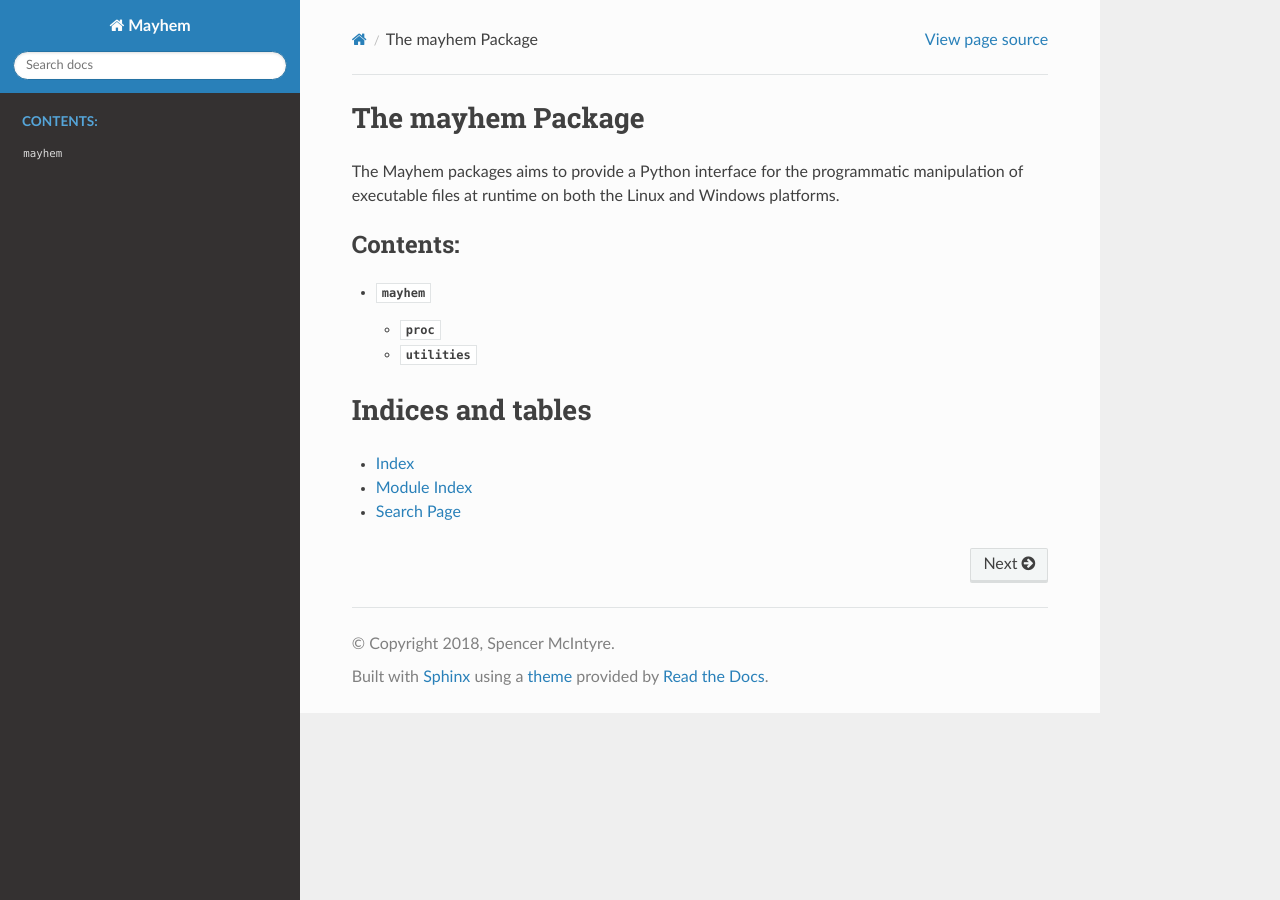
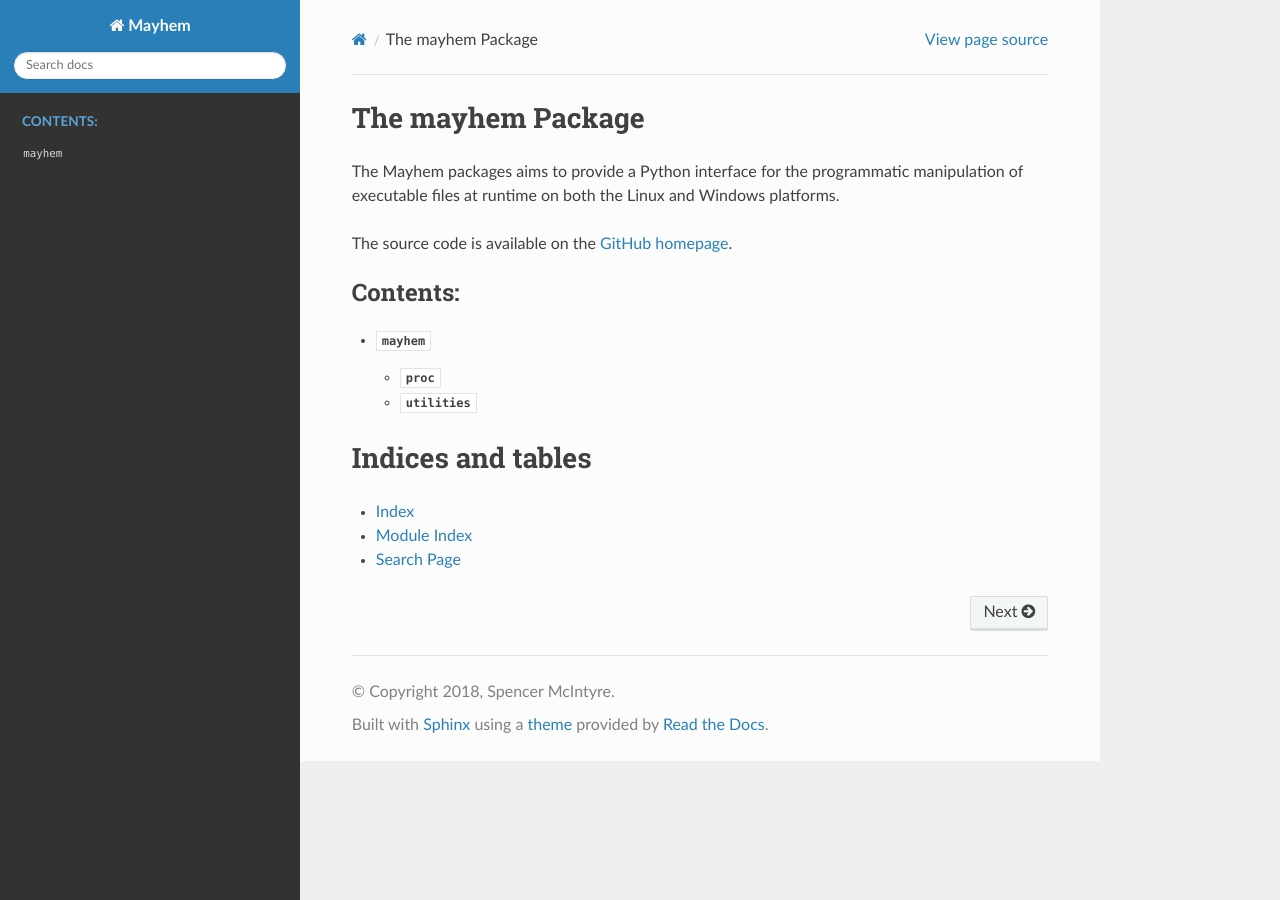
Before and after one commit to zeroSteiner/mayhem, a Sphinx documentation site: the page built from docs/source/index.rst, in a window 1280 px wide. Built offline with Sphinx 7.4.7 and the Read the Docs theme 2.0.0, drawn with Linux system fonts in a browser that asks for light colours; some of the changed lines change nothing that is shown.

Commit message:
Refactor the sphinx conf file

```diff
--- a/docs/source/conf.py
+++ b/docs/source/conf.py
@@ -7,11 +7,6 @@
 # http://www.sphinx-doc.org/en/stable/config
 
 # -- Path setup --------------------------------------------------------------
-
-# If extensions (or modules to document with autodoc) are in another directory,
-# add these directories to sys.path here. If the directory is relative to the
-# documentation root, use os.path.abspath to make it absolute, like shown here.
-#
 import os
 import sys
 
@@ -34,23 +29,17 @@ release = '0.2'
 
 
 # -- General configuration ---------------------------------------------------
+GITHUB_BRANCH = 'master'
+GITHUB_REPO = 'zeroSteiner/mayhem'
 add_module_names = False
-# If your documentation needs a minimal Sphinx version, state it here.
-#
-# needs_sphinx = '1.0'
 
-# Add any Sphinx extension module names here, as strings. They can be
-# extensions coming with Sphinx (named 'sphinx.ext.*') or your custom
-# ones.
 extensions = [
     'sphinx.ext.autodoc',
+    'sphinx.ext.coverage',
+    'sphinx.ext.githubpages',
     'sphinx.ext.intersphinx',
-    'sphinx.ext.coverage',
     'sphinx.ext.viewcode',
-    'sphinx.ext.githubpages',
 ]
-
-intersphinx_mapping = {'python': ('https://docs.python.org/3.6', None)}
 
 # Add any paths that contain templates here, relative to this directory.
 templates_path = ['_templates']
@@ -167,8 +156,12 @@ texinfo_documents = [
 
 
 # -- Extension configuration -------------------------------------------------
+intersphinx_mapping = {'python': ('https://docs.python.org/3.6', None)}
 
-# -- Options for intersphinx extension ---------------------------------------
-
-# Example configuration for intersphinx: refer to the Python standard library.
-intersphinx_mapping = {'https://docs.python.org/': None}
+def linkcode_resolve(domain, info):
+    if domain != 'py':
+        return None
+    if not info['module']:
+        return None
+    file_name = info['module'].replace('.', '/') + '.py'
+    return "https://github.com/{0}/blob/{1}/{2}".format(GITHUB_REPO, GITHUB_BRANCH, file_name)
--- a/docs/source/index.rst
+++ b/docs/source/index.rst
@@ -4,6 +4,8 @@ The mayhem Package
 The Mayhem packages aims to provide a Python interface for the programmatic
 manipulation of executable files at runtime on both the Linux and Windows
 platforms.
+
+The source code is available on the `GitHub homepage`_.
 
 .. toctree::
    :maxdepth: 2
@@ -17,3 +19,5 @@ Indices and tables
 * :ref:`genindex`
 * :ref:`modindex`
 * :ref:`search`
+
+.. _GitHub homepage: https://github.com/zeroSteiner/mayhem
```
